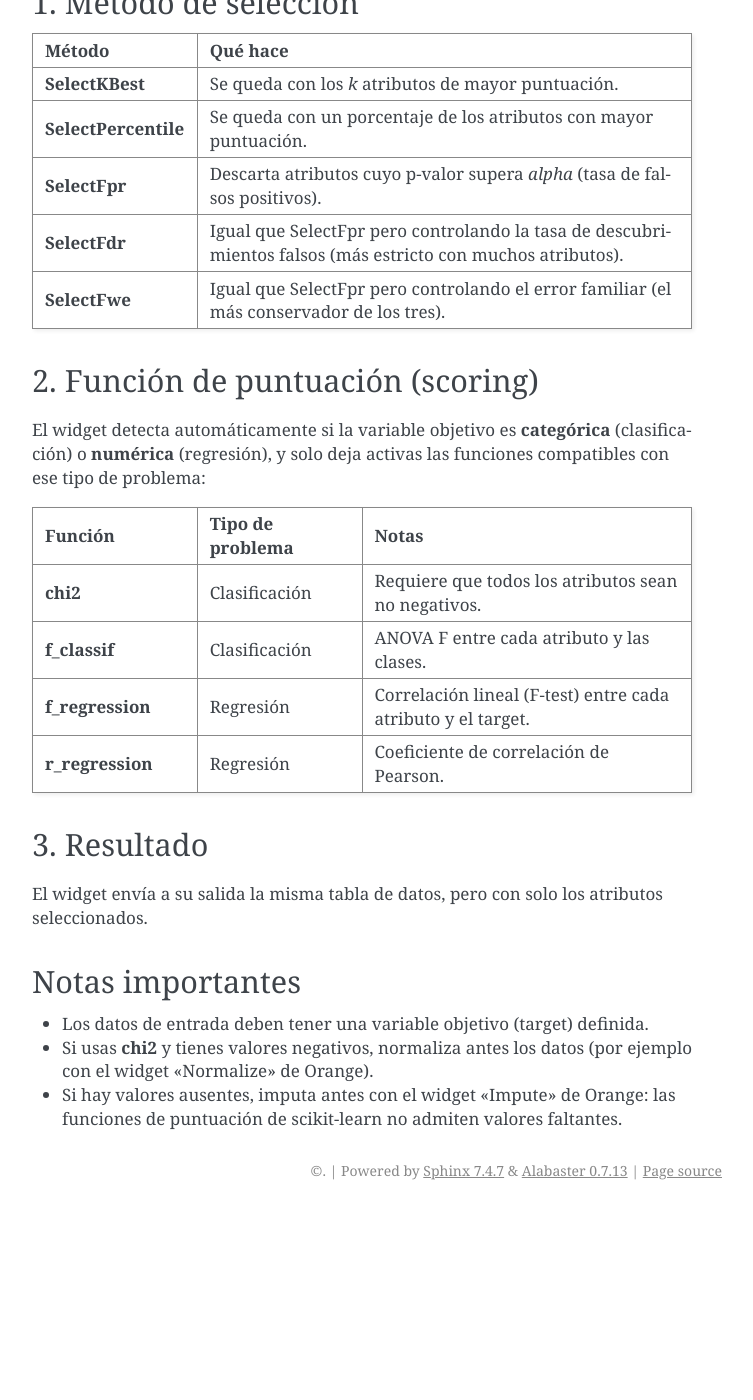
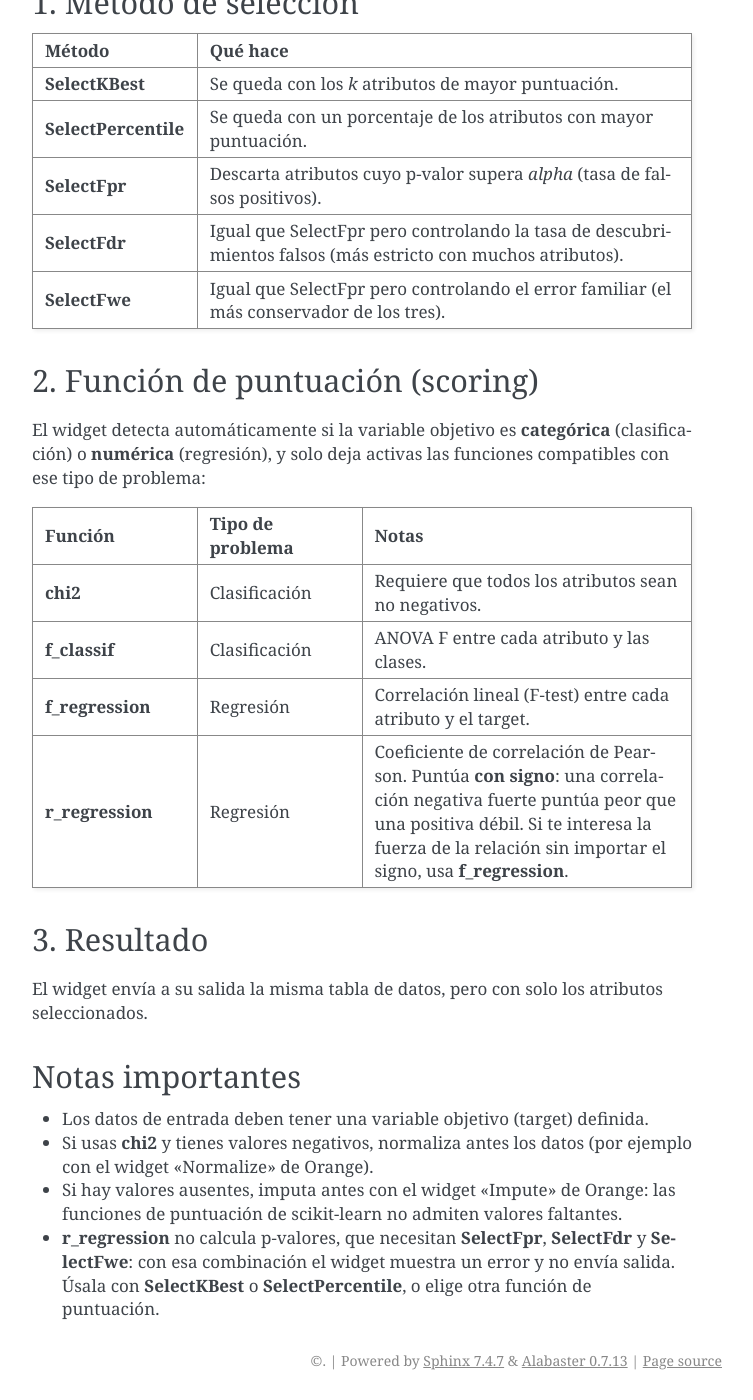
Before and after one commit to gualbe/orange_gualbe_fs, a Sphinx documentation site: the page built from doc/widgets/univariateselection.rst, in a window 1280 px wide and 1400 px high, scrolled down 595 px. Shown: the whole window, without its empty margins (388-1141 px from the left). Built offline with Sphinx 7.4.7, drawn with Linux system fonts in a browser that asks for light colours; before the commit the page ends 1805 px from its top, so only the background shows below that.

Commit message:
Filtro Univariante: error controlado con r_regression y métodos por p-valor
r_regression no devuelve p-valores, así que combinada con SelectFpr,
SelectFdr o SelectFwe lanzaba una excepción sin capturar (TypeError) al
ajustar. Ahora el widget lo detecta antes, muestra un mensaje claro y no
envía salida. La ayuda (F1) documenta esa limitación y que r_regression
puntúa con signo.

Co-Authored-By: Claude Sonnet 5.5 <noreply@anthropic.com>

```diff
--- a/doc/widgets/univariateselection.rst
+++ b/doc/widgets/univariateselection.rst
@@ -73,7 +73,10 @@ activas las funciones compatibles con ese tipo de problema:
      - Correlación lineal (F-test) entre cada atributo y el target.
    * - **r_regression**
      - Regresión
-     - Coeficiente de correlación de Pearson.
+     - Coeficiente de correlación de Pearson. Puntúa **con signo**: una
+       correlación negativa fuerte puntúa peor que una positiva débil.
+       Si te interesa la fuerza de la relación sin importar el signo, usa
+       **f_regression**.
 
 3. Resultado
 ------------
@@ -90,3 +93,7 @@ Notas importantes
 - Si hay valores ausentes, imputa antes con el widget "Impute" de Orange:
   las funciones de puntuación de scikit-learn no admiten valores
   faltantes.
+- **r_regression** no calcula p-valores, que necesitan **SelectFpr**,
+  **SelectFdr** y **SelectFwe**: con esa combinación el widget muestra un
+  error y no envía salida. Úsala con **SelectKBest** o
+  **SelectPercentile**, o elige otra función de puntuación.
```
Also changed, not shown: 1 other file.
